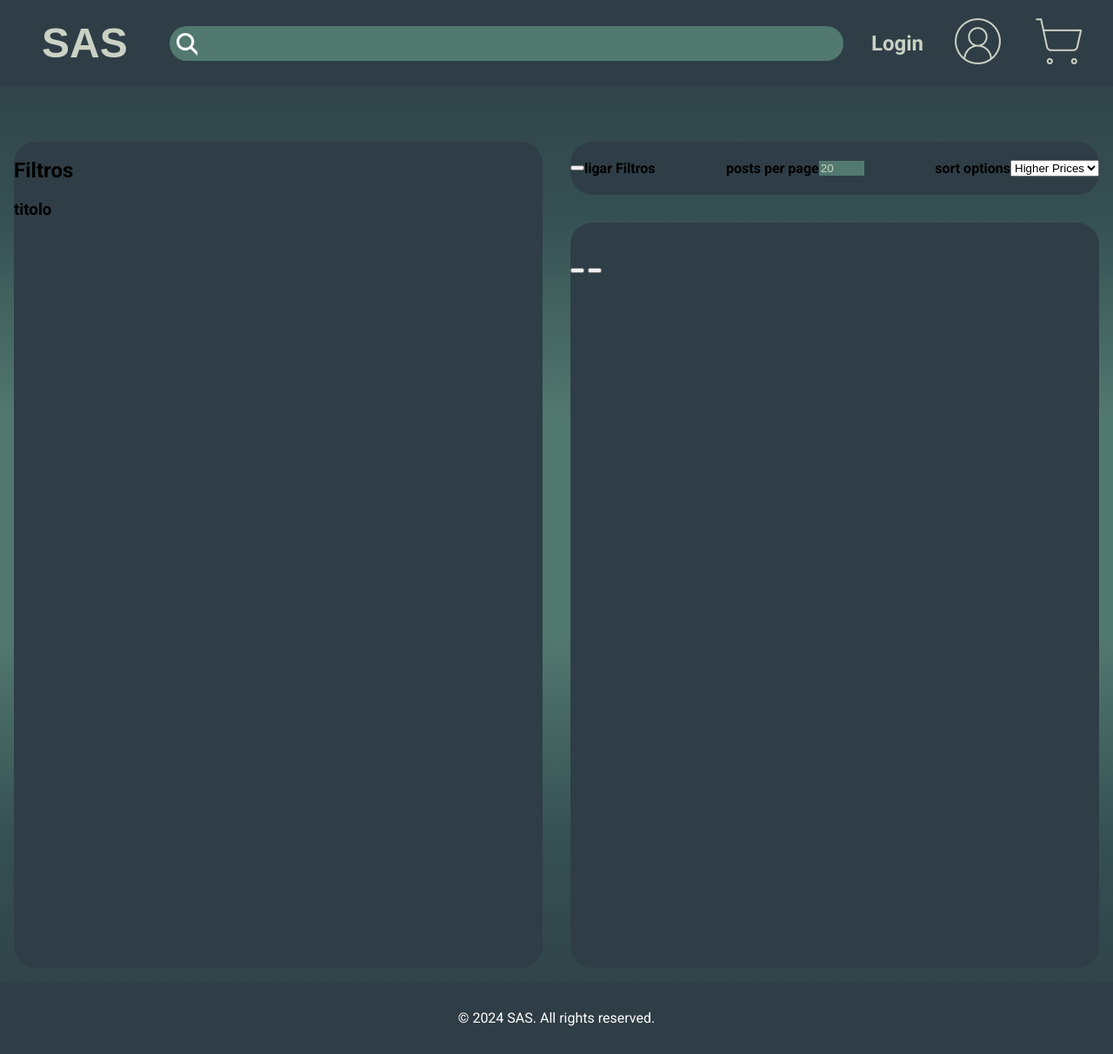
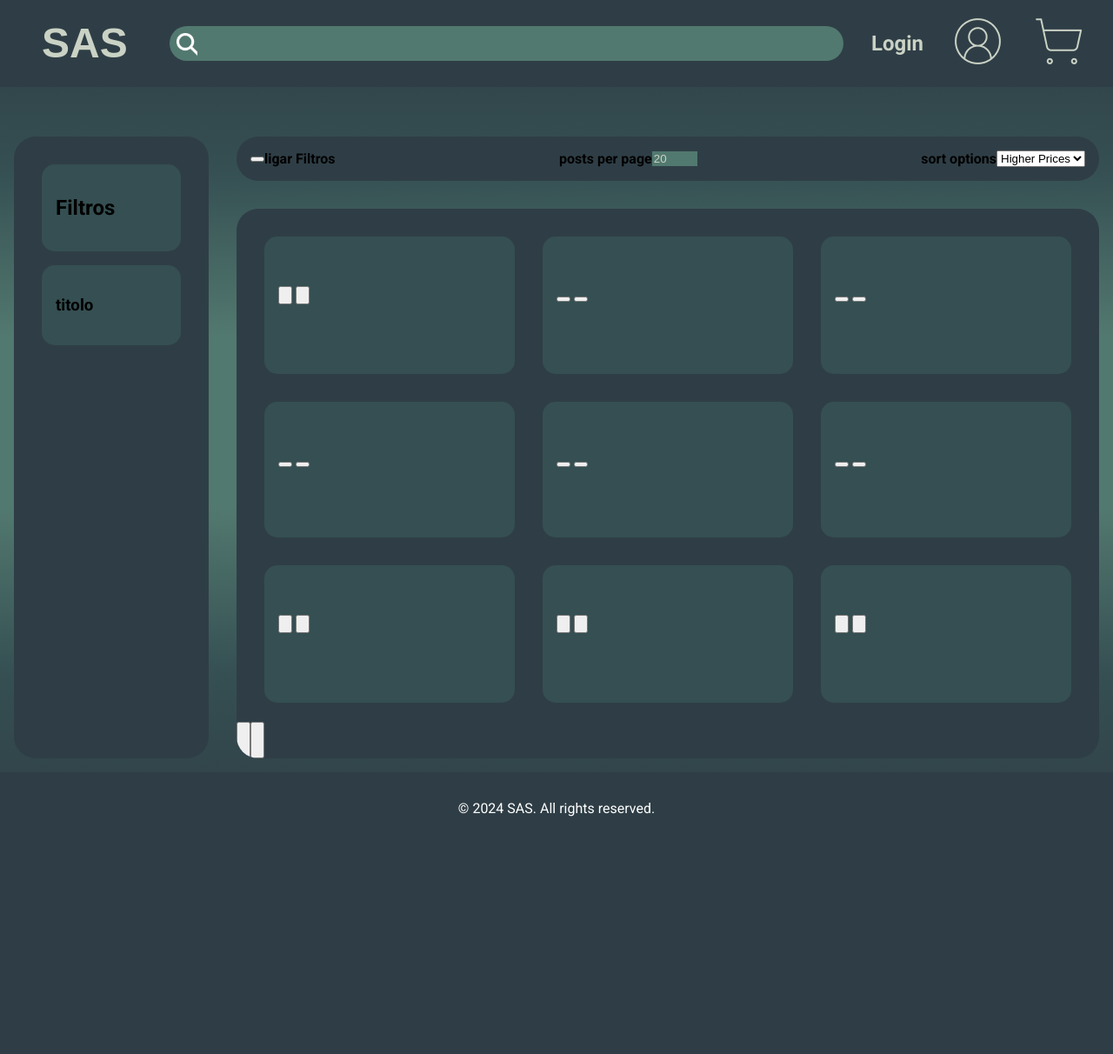
Before and after one commit to FEUP-LTW-2024/ltw-project-2024-ltw06g03, a PHP site: page /posts_page.php in a window 1280 px wide. Shown: the whole page at 87% size. After the commit the page ends 939 px from the top, so only its background shows below. Run offline with PHP 8.4, Linux system fonts and the light colour scheme; some web fonts are replaced.

Commit message:
update posts

```diff
--- a/posts_page.php
+++ b/posts_page.php
@@ -13,7 +13,7 @@ output_head("Smooth As Silk");
 
         </ul>
     </nav>
-    <section id="sort-bar" class="box-format">
+    <section id="sort-bar" class="outer-box-format">
         <div>
             <button>
 
@@ -34,21 +34,74 @@ output_head("Smooth As Silk");
             </select>
         </div>
     </section>
-    <aside id="filters" class="box-format">
-        <header>
+    <aside id="filters" class="outer-box-format">
+        <header class="iner-box-format">
             <h2>Filtros</h2>
         </header>
-        <article>
+        <article class="iner-box-format">
             <h3>titolo</h3>
         </article>
     </aside>
-    <section id="posts-section" class="box-format">
-        <article>
+    <section id="posts-section" class="outer-box-format">
+        <article class="iner-box-format">
+            <img src="" alt="">
+            <h4></h4>
+            <button><img src="" alt=""></button>
+            <button><img src="" alt=""></button>
+        </article>
+        <article class="iner-box-format">
             <img src="" alt="">
             <h4></h4>
             <button></button>
             <button></button>
         </article>
+        <article class="iner-box-format">
+            <img src="" alt="">
+            <h4></h4>
+            <button></button>
+            <button></button>
+        </article>
+        <article class="iner-box-format">
+            <img src="" alt="">
+            <h4></h4>
+            <button></button>
+            <button></button>
+        </article>
+        <article class="iner-box-format">
+            <img src="" alt="">
+            <h4></h4>
+            <button></button>
+            <button></button>
+        </article>
+        <article class="iner-box-format">
+            <img src="" alt="">
+            <h4></h4>
+            <button></button>
+            <button></button>
+        </article>
+        <article class="iner-box-format">
+            <img src="" alt="">
+            <h4></h4>
+            <button><img src="" alt=""></button>
+            <button><img src="" alt=""></button>
+        </article>
+        <article class="iner-box-format">
+            <img src="" alt="">
+            <h4></h4>
+            <button><img src="" alt=""></button>
+            <button><img src="" alt=""></button>
+        </article>
+        <article class="iner-box-format">
+            <img src="" alt="">
+            <h4></h4>
+            <button><img src="" alt=""></button>
+            <button><img src="" alt=""></button>
+        </article>
+        <div id="page-number">
+            <button><img src="" alt=""></button>
+            <h4></h4>
+            <button><img src="" alt=""></button>
+        </div>
     </section>
     <?php output_footer("posts-footer"); ?>
 </body>
--- a/style/layout.css
+++ b/style/layout.css
@@ -79,8 +79,8 @@ label {
 /* Post page */
 #post-page {
     display: grid;
-    grid-template-columns: 1fr 1fr;
-    grid-template-rows:auto 0.5fr 0.5fr 9.5fr auto;
+    grid-template-columns: 0.25fr 1fr;
+    grid-template-rows:auto 0.5fr 0.5fr 8fr auto;
     grid-template-areas:
     "header header"
     "link-tree link-tree"
@@ -114,10 +114,20 @@ label {
     display: flex;
 }
 
-#post-section {
+#posts-section {
     grid-area: post-section;
+    display: grid;
+    grid-template-columns: 1fr 1fr 1fr;
+    position: relative;
 }
 
 #posts-footer {
     grid-area: footer;
 }
+#page-number
+{
+    position: absolute;
+    bottom: 0;
+    display: flex;
+    flex-direction: row;
+}
--- a/style/style.css
+++ b/style/style.css
@@ -162,11 +162,20 @@ input[type="submit"] {
 }
 
 /* Post-page */
-.box-format {
+.outer-box-format {
     border: none;
     border-radius: 25px;
     background-color: var(--very_dark_green);
     margin: 1em;
+    padding: 1em;
+}
+
+.iner-box-format {
+    border: none;
+    border-radius: 15px;
+    background-color: var(--dark_green);
+    margin: 1em;
+    padding: 1em;
 }
 
 #link-tree{
@@ -178,5 +187,14 @@ input[type="submit"] {
 #sort-bar {
 }
 
-#post-section {
+#posts-section {
+    overflow: hidden;
+    padding-bottom: 3em;
 }
+
+#sort-bar > div * {
+    margin: 0;
+}
+#page-number
+{
+}
```
